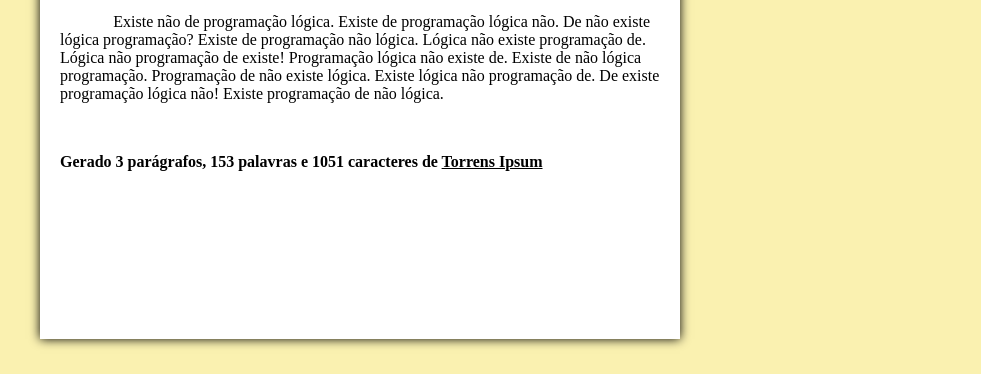
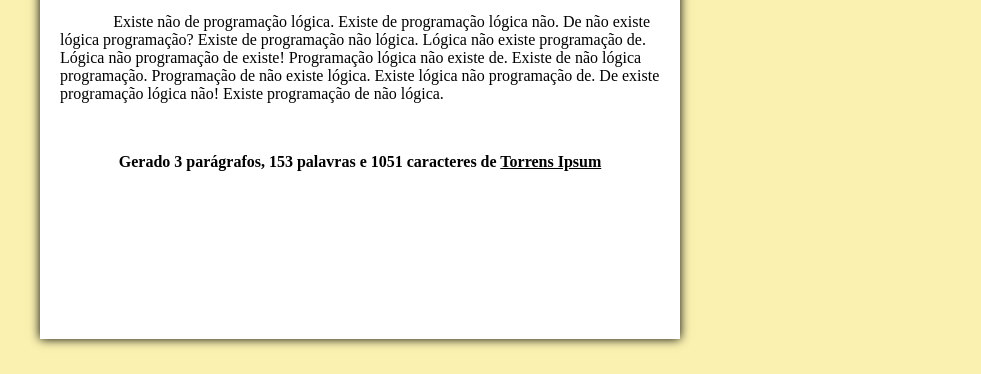
Before and after one commit to iguatemigarin/torrens-ipsum, a plain HTML site: page index.html in a window 1280 px wide. Shown: the part 426-800 px from the top of the page, without its empty margins (280-1261 px from the left). Drawn offline with Linux system fonts and the light colour scheme.

Commit message:
to hell with you, old browsers

```diff
--- a/index.html
+++ b/index.html
@@ -22,10 +22,16 @@
   Sem dependências externas.
   Não precisa nem de servidor.
   Carrega super rápido.
-  Tentei fazer como manda o manual: sem loop, só tem side effect pra
-  renderizar, sem condicional definindo fluxo, sei lá
+  Tentei fazer como manda o manual funcional: sem loop, só tem side
+  effect pra renderizar, sem condicional definindo fluxo, sei lá.
+
+  Só sei que me diverti mais fazendo isso do que nos últimos
+  projetos em que trabalhei e isso me fez questionar minha existência.
 
   Qualquer coisa manda um abraço pra iguatemi@gmail.com
+
+  Se quiser me ensinar a programar melhor no paradigma funcional, por
+  favor, QUERO!
 -->
 <!DOCTYPE html>
 <html lang="en">
@@ -33,7 +39,7 @@
   <meta charset="UTF-8">
   <meta name="viewport" content="width=device-width, initial-scale=1.0">
   <meta http-equiv="X-UA-Compatible" content="ie=edge">
-  <title>Torrens Ipsum - Tipsum Generator Tabajara</title>
+  <title>Torrens Ipsum - Tipsum Generator</title>
   <style>
     html { text-align: center; background: #faf1b0; height: 100%; }
     body { font-family: serif; padding: 20px; margin: 5px auto; text-align: left; min-height: 90%; max-width: 600px; box-shadow: 0 0 10px #000;  background: #fff; }
@@ -42,7 +48,7 @@
     h1 { font-style: italic; }
     label { display: block; }
     input { width: 100% }
-    #excerpt { font-weight: bold; }
+    #excerpt { font-weight: bold; text-align: center; }
     a { color: #000 }
   </style>
 </head>
@@ -66,80 +72,76 @@
     de <a href="/">Torrens Ipsum</a>
   </section>
   <script>
-    var words = "não existe lógica de programação".split(" ")
-    var endings = "........!?".split("")
-    updateContent()
-    function makeArray (size) {
-      return new Array(size).fill(undefined)
-    }
-    function upperFirstChar (word) {
-      return word[0].toUpperCase() + word.slice(1)
-    }
-    function getRandomItemFromList (list) {
-      return list[parseInt(Math.random()*list.length)]
-    }
-    function negateItems(list) { return function (item) {
-      return list.indexOf(item) === -1
-    }}
-    function negateFormerList(list1, list2) {
-      return list1.filter(negateItems(list2))
-    }
-    function reduceToRandom (acumulator) {
-      var currentList = acumulator[0]
+    const words = "não existe lógica de programação".split(" ")
+    const endings = "........!?".split("")
+
+    const makeArray = size => new Array(size).fill(undefined)
+    const upperFirstChar = word => word[0].toUpperCase() + word.slice(1)
+    const getRandomItemFromList = list => list[parseInt(Math.random()*list.length)]
+    const negateItems = list => item => list.indexOf(item) === -1
+    const negateFormerList = (list1, list2) => list1.filter(negateItems(list2))
+
+    const reduceToRandom = acumulator => {
+      const currentList = acumulator[0]
         .concat([getRandomItemFromList(acumulator[1])])
       return [
         currentList,
         negateFormerList(acumulator[1], currentList)
       ]
     }
-    function randomizeList(list) {
-      return list.reduce(reduceToRandom, [[], list])[0]
-    }
-    function makeSentence () {
-      return randomizeList(words)
+
+    const randomizeList = list => list.reduce(reduceToRandom, [[], list])[0]
+
+    const makeSentence = () =>
+      randomizeList(words)
         .join(" ")
         + getRandomItemFromList(endings)
-    }
-    function makeSentences (count, delta) { return function () {
+
+    const makeSentences = (count, delta) => () => {
       const offsetDelta = delta>>1 > count ? count : delta
       return makeArray(count + parseInt(Math.random()*offsetDelta - (offsetDelta>>1)))
         .map(makeSentence)
         .map(upperFirstChar)
         .join(" ")
-    }}
-    function makeParagraphs (paragraphsCount, sentencesCount, delta) {
-      return makeArray(paragraphsCount)
+    }
+
+    const makeParagraphs = (paragraphsCount, sentencesCount, delta) =>
+      makeArray(paragraphsCount)
         .map(makeSentences(sentencesCount, delta))
-    }
-    function makePTag (contents) {
-      return "<p>" + contents + "</p>"
-    }
-    function renderParagraphs () {
-      window.main.innerHTML = makeParagraphs(
+
+    const makePTag = contents => "<p>" + contents + "</p>"
+
+    const renderParagraphs = () =>
+      window.main.innerHTML =
+        makeParagraphs(
           parseInt(window.paragraphs.value, 10),
           parseInt(window.sentences.value, 10),
           parseInt(window.delta.value, 10)
         )
         .map(makePTag)
         .join("")
-    }
-    function renderSettings () {
-      ['sentences', 'delta', 'paragraphs'].map(function (setting) {
-        window[setting + '-settings'].textContent = window[setting].value
-      })
-    }
-    function renderExcerpt () {
+
+    const renderSettings = () =>
+      ['sentences', 'delta', 'paragraphs']
+        .map(setting =>
+          window[setting + '-settings'].textContent = window[setting].value
+        )
+
+    const renderExcerpt = () => {
       window['paragraphs-count'].textContent = window.paragraphs.value
       window['words-count'].textContent = window.main.textContent.split(" ").length
       window['chars-count'].textContent = window.main.textContent.length
       window['paragraphs-plural'].textContent = parseInt(window.paragraphs.value, 10) > 1 ? "s" : ""
     }
-    function updateContent () {
+
+    const updateContent = () => {
       renderParagraphs()
       renderSettings()
       renderExcerpt()
     }
+
+    updateContent()
   </script>
-  <a href="https://github.com/iguatemi"><img style="transform: rotate(90deg); position: absolute; top: 0; right: 0; border: 0;" src="https://camo.githubusercontent.com/567c3a48d796e2fc06ea80409cc9dd82bf714434/68747470733a2f2f73332e616d617a6f6e6177732e636f6d2f6769746875622f726962626f6e732f666f726b6d655f6c6566745f6461726b626c75655f3132313632312e706e67" alt="Fork me on GitHub" data-canonical-src="https://s3.amazonaws.com/github/ribbons/forkme_left_darkblue_121621.png"></a>
+  <a href="https://github.com/iguatemigarin/torrens-ipsum"><img style="transform: rotate(90deg); position: fixed; top: 0; right: 0; border: 0;" src="https://camo.githubusercontent.com/567c3a48d796e2fc06ea80409cc9dd82bf714434/68747470733a2f2f73332e616d617a6f6e6177732e636f6d2f6769746875622f726962626f6e732f666f726b6d655f6c6566745f6461726b626c75655f3132313632312e706e67" alt="Fork me on GitHub" data-canonical-src="https://s3.amazonaws.com/github/ribbons/forkme_left_darkblue_121621.png"></a>
 </body>
 </html>
```
